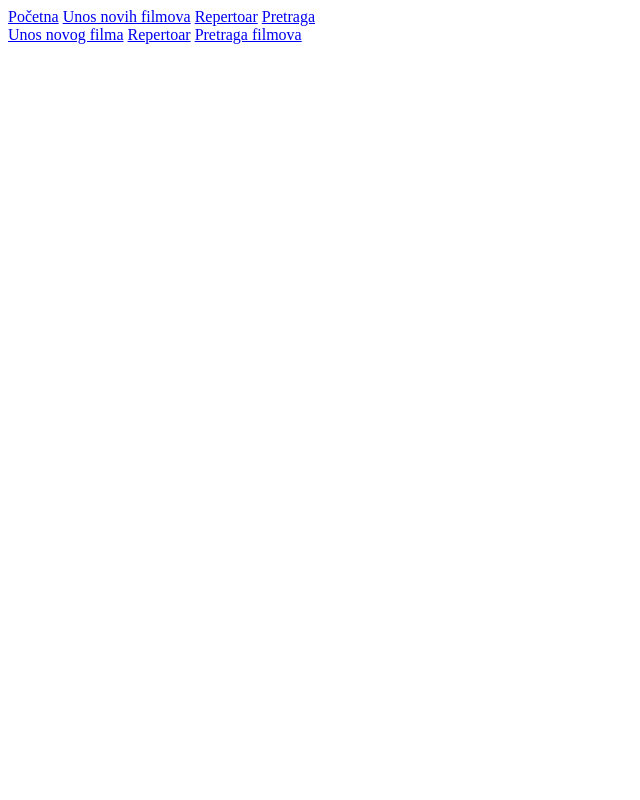
After one commit to JovanaLa/Iteh---prvi-domaci, a PHP site: page / in a window 1280 px wide. The commit adds this page. Shown: the whole page, without its empty margins (0-640 px from the left). Run offline with PHP 8.4, Linux system fonts and the light colour scheme.

Commit message:
Dodati header i index

```diff
--- /dev/null
+++ b/header.php
@@ -0,0 +1,10 @@
+<!DOCTYPE html>
+<div id="menu" class="row">
+    <div class="col-12 topnav" id="myTopnav">
+        <a href="index.php">Početna</a>
+        <a href="hendleri\unosfilma.php">Unos novih filmova</a>
+        <a href="repertoar.php">Repertoar</a>
+        <a href="pretraga.php">Pretraga</a>
+
+    </div>
+</div>
--- a/hendleri/izmenafilma.php
+++ b/hendleri/izmenafilma.php
@@ -37,7 +37,9 @@ if (isset($_POST['dodaj'])) {
 <body>
     <div id="background-img">
     </div>
-
+    <?php
+        include('header.php');
+    ?>
     <div class="row">
         <div id="uni-logos-wrapper" class="col-12">
         </div>
--- /dev/null
+++ b/index.php
@@ -0,0 +1,32 @@
+<html>
+
+<head>
+    <title>Cineplexx</title>
+</head>
+
+<body>
+    <div id="background-img">
+    </div>
+
+    <?php
+    include('header.php');
+    ?>
+
+    <div class="row">
+        <div id="uni-logos-wrapper" class="col-12">
+        </div>
+    </div>
+    <div id="welcome-div" class="row">
+        <div class="col-md-2"></div>
+        <div class="col-md-8">
+            <a href="hendleri\unosfilma.php" class="btn-round-custom">Unos novog filma</a>
+            <a href="repertoar.php" class="btn-round-custom">Repertoar</a>
+            <a href="pretraga.php" class="btn-round-custom">Pretraga filmova</a>
+        </div>
+        <div class="col-md-2"></div>
+    </div>
+
+</body>
+
+
+</html>
--- a/repertoar.php
+++ b/repertoar.php
@@ -23,6 +23,9 @@ $filmovi = Film::vratiSve($mysqli, $order);
     <div id="background-img">
     </div>
 
+    <?php
+        include('header.php');
+    ?>
     <div class="row">
         <div id="uni-logos-wrapper" class="col-12">
         </div>
```
Also changed, not shown: hendleri/unosfilma.php (+10 -3 lines).
